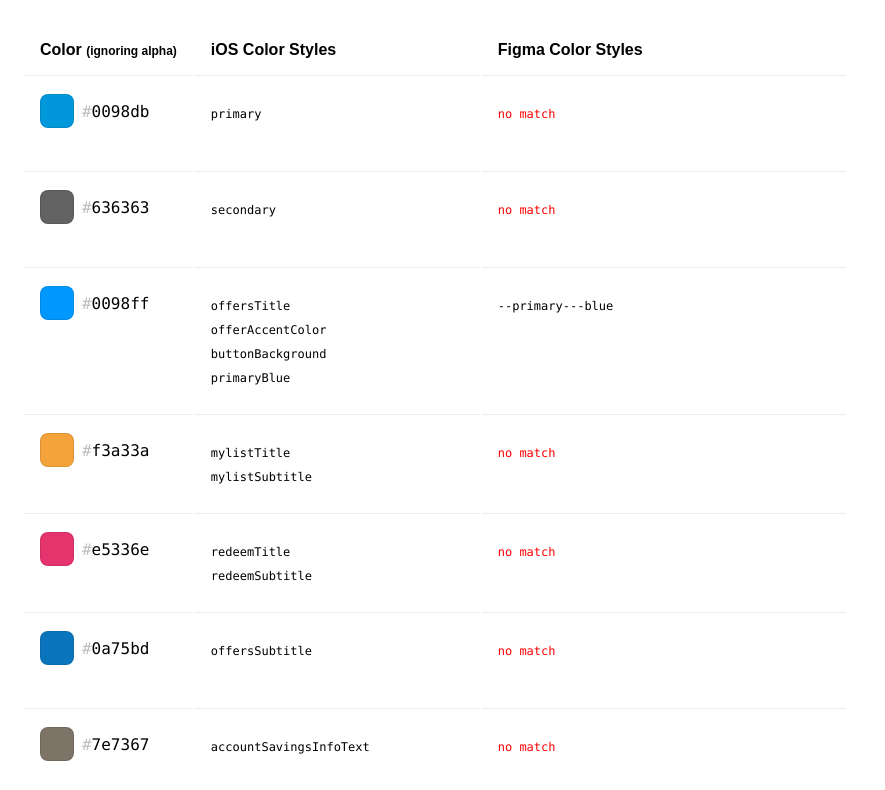
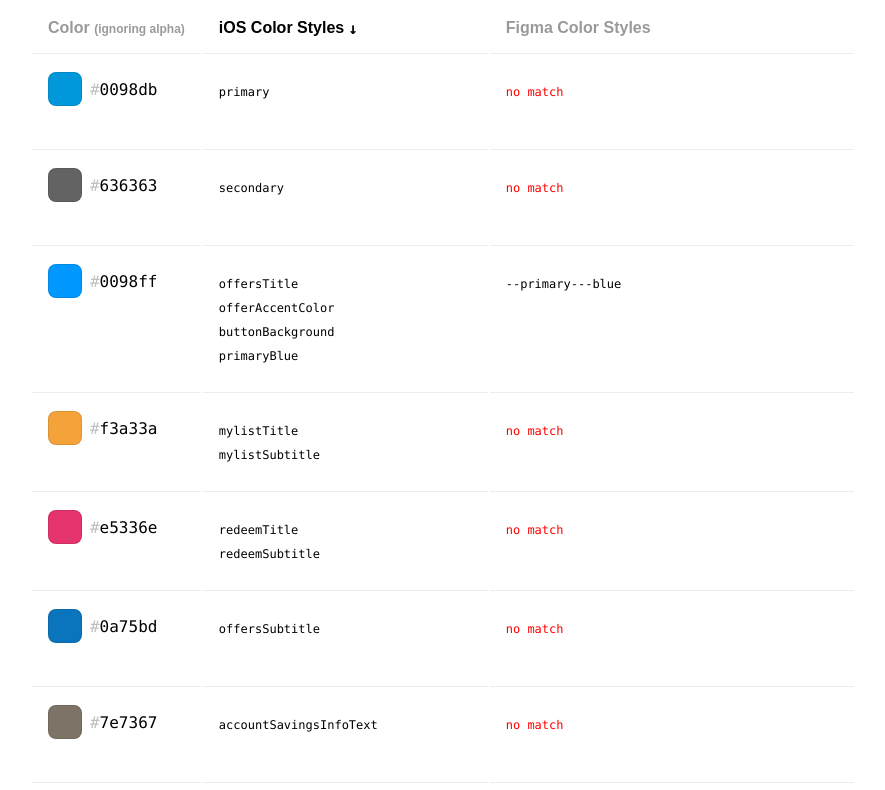
Before and after one commit to tinymachine/qt-tahoe-color-compare, a website built with Parcel: page index.html in a window 1280 px wide. Shown: the part 97-887 px from the top of the page, without its empty margins (205-1090 px from the left). Built offline with nearby package versions, Linux system fonts and the light colour scheme.

Commit message:
feat: add sorting options

```diff
--- a/src/index.js
+++ b/src/index.js
@@ -16,14 +16,36 @@ const iosColors = Object.keys(iosColorsRaw).map((name) => {
   }
 })
 
-const allHexColors = [
-  ...iosColors.map(({ hex }) => hex),
-  ...figmaColors.map(({ hex }) => hex),
-]
+const allHexColors = {
+  iosFirst: [
+    ...iosColors.map(({ hex }) => hex),
+    ...figmaColors.map(({ hex }) => hex),
+  ],
+  figmaFirst: [
+    ...figmaColors.map(({ hex }) => hex),
+    ...iosColors.map(({ hex }) => hex),
+  ],
+}
 
-const uniqueHexColors = [
-  ...new Set(allHexColors.map((hex) => hex.toLowerCase())),
-]
+const uniqueHexColorsSortedBy = {
+  ios: [
+    ...new Set(
+      allHexColors.iosFirst.map((hex) => hex.toLowerCase())
+    ),
+  ],
+  figma: [
+    ...new Set(
+      allHexColors.figmaFirst.map((hex) => hex.toLowerCase())
+    ),
+  ],
+  color: [
+    ...new Set(
+      allHexColors.iosFirst
+        .map((hex) => hex.toLowerCase())
+        .sort()
+    ),
+  ],
+}
 
 const getColorDot = (hex) => `
   <span
@@ -49,24 +71,10 @@ const getMatchingColorNames = ({ colorSet, hex }) => {
     .filter((color) => color.hex.toLowerCase() === hex)
     .map(({ name }) => name)
 
-  return matches.length > 0 ? matches : [`<span class="error">no match</span>`]
+  return matches.length > 0
+    ? matches
+    : [`<span class="error">no match</span>`]
 }
-
-const markup = uniqueHexColors.map(
-  (hex) => `
-    <tr>
-      <td class="mono">${getHexMarkup(hex)}</td>
-      <td class="mono small">${getMatchingColorNames({
-        colorSet: iosColors,
-        hex,
-      }).join('<br>')}</td>
-      <td class="mono small">${getMatchingColorNames({
-        colorSet: figmaColors,
-        hex,
-      }).join('<br>')}</td>
-    </tr>
-  `
-)
 
 document.getElementById('app').innerHTML = `
 <main>
@@ -74,14 +82,57 @@ document.getElementById('app').innerHTML = `
   <table>
     <thead>
       <tr>
-        <th>Color <span class="small">(ignoring alpha)</span></th>
-        <th>iOS Color Styles</th>
-        <th>Figma Color Styles</th>
+        <th data-sort="color">Color <span class="small">(ignoring alpha)</span></th>
+        <th data-sort="ios">iOS Color Styles</th>
+        <th data-sort="figma">Figma Color Styles</th>
       </tr>
     </thead>
     <tbody id="markup-container">
-      ${markup.join('')}
     </tbody>
   </table>
 </main>
 `
+
+const markupContainer = document.querySelector(
+  '#markup-container'
+)
+
+const getAndInsertMarkup = (hexSet) => {
+  const markup = hexSet.map(
+    (hex) => `
+      <tr>
+        <td class="mono">${getHexMarkup(hex)}</td>
+        <td class="mono small">${getMatchingColorNames({
+          colorSet: iosColors,
+          hex,
+        }).join('<br>')}</td>
+        <td class="mono small">${getMatchingColorNames({
+          colorSet: figmaColors,
+          hex,
+        }).join('<br>')}</td>
+      </tr>
+    `
+  )
+
+  markupContainer.innerHTML = markup.join('')
+}
+
+const toggles = document.querySelectorAll('[data-sort]')
+
+const sortColorsBy = (sort) => {
+  toggles.forEach((toggle) => {
+    toggle.classList.remove('active')
+  })
+  const toggle = document.querySelector(`[data-sort="${sort}"]`)
+  toggle.classList.add('active')
+
+  getAndInsertMarkup(uniqueHexColorsSortedBy[sort])
+}
+
+toggles.forEach((toggle) => {
+  toggle.addEventListener('click', () =>
+    sortColorsBy(toggle.dataset.sort)
+  )
+})
+
+sortColorsBy('ios')
--- a/src/styles.css
+++ b/src/styles.css
@@ -1,6 +1,14 @@
+:root {
+  --font-family-monospace: ui-monospace, Menlo, Monaco,
+    'Cascadia Mono', 'Segoe UI Mono', 'Roboto Mono',
+    'Oxygen Mono', 'Ubuntu Monospace', 'Source Code Pro',
+    'Fira Mono', 'Droid Sans Mono', 'Courier New', monospace;
+}
+
 body {
   font-family: sans-serif;
   text-align: center;
+  width: 100%;
 }
 
 main {
@@ -11,6 +19,7 @@ main {
 h1 {
   display: inline-block;
   padding: 1rem;
+  margin-bottom: 0;
 }
 
 table {
@@ -33,6 +42,22 @@ td {
 
 th {
   padding: 1rem;
+  cursor: pointer;
+  color: rgba(0, 0, 0, 0.4);
+  transition: color 0.2s;
+}
+
+th:hover,
+th.active {
+  color: black;
+  position: relative;
+}
+
+th.active::after {
+  position: absolute;
+  margin-left: 0.25rem;
+  content: '↓';
+  font-family: var(--font-family-monospace);
 }
 
 td {
@@ -61,9 +86,7 @@ td {
 }
 
 .mono {
-  font-family: ui-monospace, Menlo, Monaco, 'Cascadia Mono', 'Segoe UI Mono',
-    'Roboto Mono', 'Oxygen Mono', 'Ubuntu Monospace', 'Source Code Pro',
-    'Fira Mono', 'Droid Sans Mono', 'Courier New', monospace;
+  font-family: var(--font-family-monospace);
 }
 
 .lower {
```
